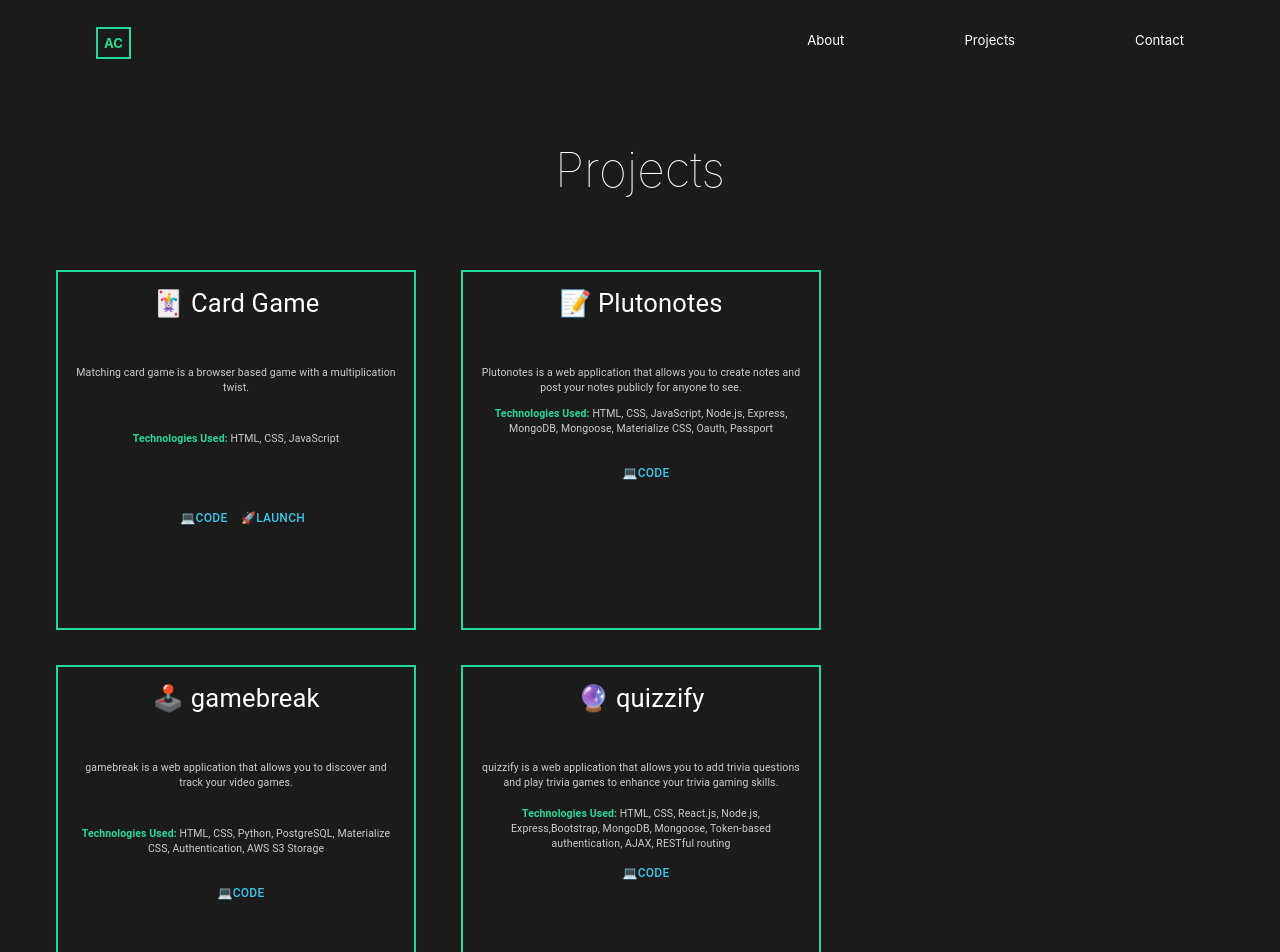
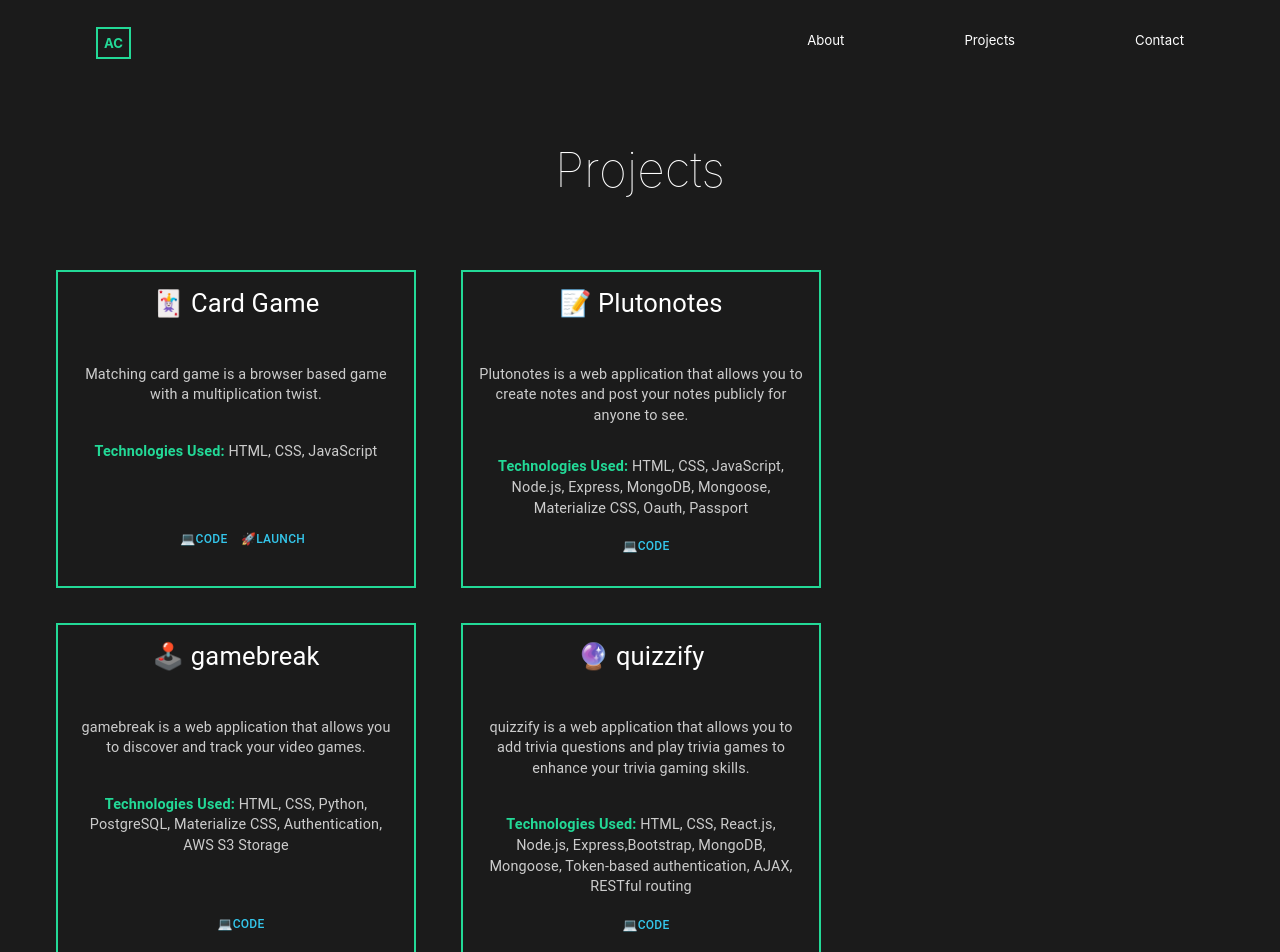
Before and after one commit to angelamchoi/portfolio, a React (Create React App) app: page /work in a window 1280 px wide. Shown: the top 952 px of the page. Built offline with nearby package versions, Linux system fonts and the light colour scheme.

Commit message:
fixed styling in projects

```diff
--- a/src/components/ProjectCard.js
+++ b/src/components/ProjectCard.js
@@ -12,7 +12,6 @@ const StyledProjectCard = styled.div`
   margin-right: 35px;
   margin-bottom: 35px;
   border: 2px solid #23d997;
-  height: 360px;
   width: 360px;
   margin-left: 10px;
   `;
@@ -27,33 +26,44 @@ margin-top: -28px;
   padding-left: 10px;
 `;
 
-const StyledTechnologiesUsed = styled.div`
-color: #ccc;
-font-weight: 400;
-font-size: 0.875rem;
+const StyledDescription = styled.div`
+  padding: 3rem 0rem;
+  font-size: 1.2rem;
   line-height: 1.43;
   letter-spacing: 0.01071em;
   font-family: "Roboto","Helvetica","Arial",sans-serif;
   margin: 0px;
-padding-bottom: 35px;
+`;
+
+const StyledTechnologiesUsed = styled.div`
+  color: #ccc;
+  font-weight: 400;
+  font-size: 1.2rem;
+  line-height: 1.43;
+  letter-spacing: 0.01071em;
+  font-family: "Roboto","Helvetica","Arial",sans-serif;
+  margin: 0px;
 `;
 
 const StyledTechnolgiesUsedMargin = styled.div`
-margin-top: -25px;
+  margin-top: -5px;
 `;
 
 const StyledTechnolgiesUsedLessMargin = styled.div`
-margin-top: -20px;
+  margin-bottom: 10px;
 `;
 
 const StyledTechnolgiesUsedMorePadding = styled.div`
-padding-bottom: 35px;
+  margin-bottom: 25px;
 `
 
-const StyledTechnolgiesUsedLessPadding = styled.div`
-margin-bottom: -15px;
+const CardGameStyledTechnologiesUsed = styled.div`
+  padding-bottom: 75px;
+  `;
+
+const GameBreakTechnolgiesUsedPadding = styled.div`
+  padding-bottom: 65px;
 `
-
 
 const ProjectCard = () => {
   return (
@@ -67,13 +77,13 @@ const ProjectCard = () => {
         <Typography gutterBottom variant="h4" component="div" color="white">
         🃏 Card Game
         </Typography>
-        <Typography variant="body2" color="#ccc;">
+        <StyledDescription>
         Matching card game is a browser based game with a multiplication twist.
-        </Typography>
+        </StyledDescription>
         <StyledTechnologiesUsed>
           <span>Technologies Used:</span> HTML, CSS, JavaScript
         </StyledTechnologiesUsed>
-        <StyledTechnolgiesUsedMorePadding/>
+        <CardGameStyledTechnologiesUsed/>
       </CardContent>
         <ButtonActions>
           <Button size="small" a href="https://github.com/angelamchoi/card-game" target="_blank"><StyledLink>💻Code</StyledLink></Button>
@@ -89,15 +99,16 @@ const ProjectCard = () => {
         <Typography gutterBottom variant="h4" component="div" color="white">
         📝 Plutonotes
         </Typography>
-        <Typography variant="body2" color="#ccc;">
+        <StyledDescription>
           Plutonotes is a web application that allows you to create notes and post your notes publicly for anyone to see.
-        </Typography>
+        </StyledDescription>
         <StyledTechnologiesUsed>
         <StyledTechnolgiesUsedMargin>
           <span>Technologies Used:</span> HTML, CSS, JavaScript, Node.js, Express, MongoDB, Mongoose, Materialize CSS, Oauth, Passport
           </StyledTechnolgiesUsedMargin>
         </StyledTechnologiesUsed>
       </CardContent>
+      <StyledTechnolgiesUsedMorePadding/>
       <ButtonActions>
         <Button size="small" a href="https://github.com/angelamchoi/plutonotes" target="_blank"><StyledLink>💻Code</StyledLink></Button>
       </ButtonActions>
@@ -111,12 +122,13 @@ const ProjectCard = () => {
         <Typography gutterBottom variant="h4" component="div" color="white">
         🕹️ gamebreak
         </Typography>
-        <Typography variant="body2" color="#ccc">
+        <StyledDescription>
         gamebreak is a web application that allows you to discover and track your video games.
-        </Typography>
+        </StyledDescription>
         <StyledTechnologiesUsed>
           <span>Technologies Used:</span> HTML, CSS, Python, PostgreSQL, Materialize CSS, Authentication, AWS S3 Storage
         </StyledTechnologiesUsed>
+        <GameBreakTechnolgiesUsedPadding/>
        </CardContent>
       <ButtonActions>
         <Button size="small" a href="https://github.com/angelamchoi/gamebreak" target="_blank"><StyledLink>💻Code</StyledLink></Button>
@@ -131,15 +143,15 @@ const ProjectCard = () => {
         <Typography gutterBottom variant="h4" component="div" color="white">
         🔮 quizzify
         </Typography>
-        <Typography variant="body2" color="#ccc;">
+        <StyledDescription>
         quizzify is a web application that allows you to add trivia questions and play trivia games to enhance your trivia gaming skills.
-        </Typography>
+        </StyledDescription>
         <StyledTechnologiesUsed>
           <StyledTechnolgiesUsedLessMargin>
           <span>Technologies Used:</span> HTML, CSS, React.js, Node.js, Express,Bootstrap, MongoDB, Mongoose, Token-based authentication, AJAX, RESTful routing
           </StyledTechnolgiesUsedLessMargin>
         </StyledTechnologiesUsed>
-        <StyledTechnolgiesUsedLessPadding/>
+        <StyledTechnolgiesUsedMorePadding/>
       </CardContent>
       <ButtonActions>
         <Button size="small" a href="https://github.com/angelamchoi/react-trivia-game" target="_blank"><StyledLink>💻Code</StyledLink></Button>
```
Lines whose indentation alone changed are shown as unchanged.
